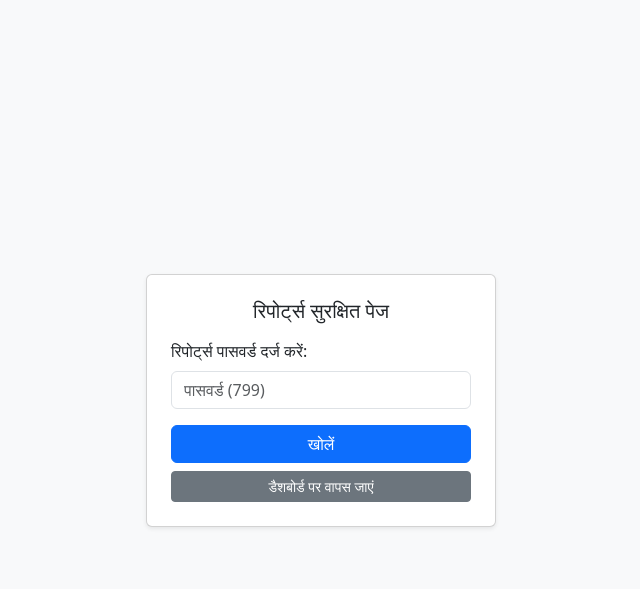
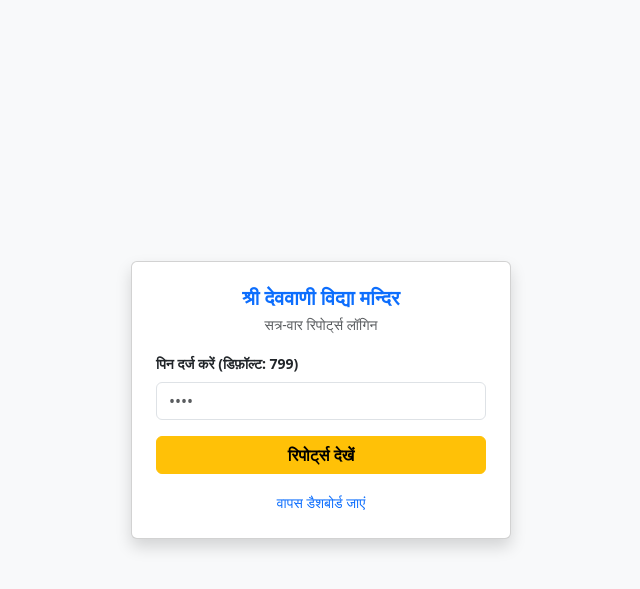
Before and after one commit to deowanifee/deowanifee, a Flask app: page /reports_login in a window 1280 px wide. Shown: the top 589 px of the page, without its empty margins (319-959 px from the left). Run offline with Flask 3, Linux system fonts and the light colour scheme.

Commit message:
Update reports login page title and layout

```diff
--- a/templates/reports_login.html
+++ b/templates/reports_login.html
@@ -2,23 +2,33 @@
 <html lang="hi">
 <head>
     <meta charset="UTF-8">
-    <title>रिपोर्ट्स लॉगिन - श्री देववाणी विद्या मन्दिर</title>
+    <title>रिपोर्ट्स लॉगिन - श्री देववाणी विद्या मन्दिर, पतालेश्वर, छिंदवाड़ा</title>
     <link href="https://cdn.jsdelivr.net/npm/bootstrap@5.3.0/dist/css/bootstrap.min.css" rel="stylesheet">
 </head>
-<body class="bg-light d-flex align-items-center justify-content-center vh-100">
-    <div class="card shadow-sm p-4" style="width: 350px;">
-        <h5 class="mb-3 text-center">रिपोर्ट्स सुरक्षित पेज</h5>
-        {% if error %}
-        <div class="alert alert-danger py-1 small">{{ error }}</div>
-        {% endif %}
+<body class="bg-light d-flex justify-content-center align-items-center vh-100">
+    <div class="card shadow p-4 text-center" style="width: 380px;">
+        <h5 class="text-primary fw-bold mb-1">श्री देववाणी विद्या मन्दिर</h5>
+        <p class="text-muted small mb-3">सत्र-वार रिपोर्ट्स लॉगिन</p>
+
+        {% with messages = get_flashed_messages(with_categories=true) %}
+            {% if messages %}
+                {% for cat, msg in messages %}
+                    <div class="alert alert-{{ cat }} py-2 small">{{ msg }}</div>
+                {% endfor %}
+            {% endif %}
+        {% endwith %}
+
         <form method="POST">
-            <div class="mb-3">
-                <label class="form-label">रिपोर्ट्स पासवर्ड दर्ज करें:</label>
-                <input type="password" name="reports_password" class="form-control" placeholder="पासवर्ड (799)" required>
+            <div class="mb-3 text-start">
+                <label class="form-label small fw-bold">पिन दर्ज करें (डिफ़ॉल्ट: 799)</label>
+                <!-- पिन टाइप करते वक्त छिप जाएगा (Masked) -->
+                <input type="password" name="pin" class="form-control" placeholder="••••" required autocomplete="off">
             </div>
-            <button type="submit" class="btn btn-primary w-100 mb-2">खोलें</button>
-            <a href="/dashboard" class="btn btn-secondary w-100 btn-sm">डैशबोर्ड पर वापस जाएं</a>
+            <button type="submit" class="btn btn-warning w-100 fw-bold">रिपोर्ट्स देखें</button>
         </form>
+        <div class="text-center mt-3">
+            <a href="/dashboard" class="small text-decoration-none">वापस डैशबोर्ड जाएं</a>
+        </div>
     </div>
 </body>
 </html>
```
